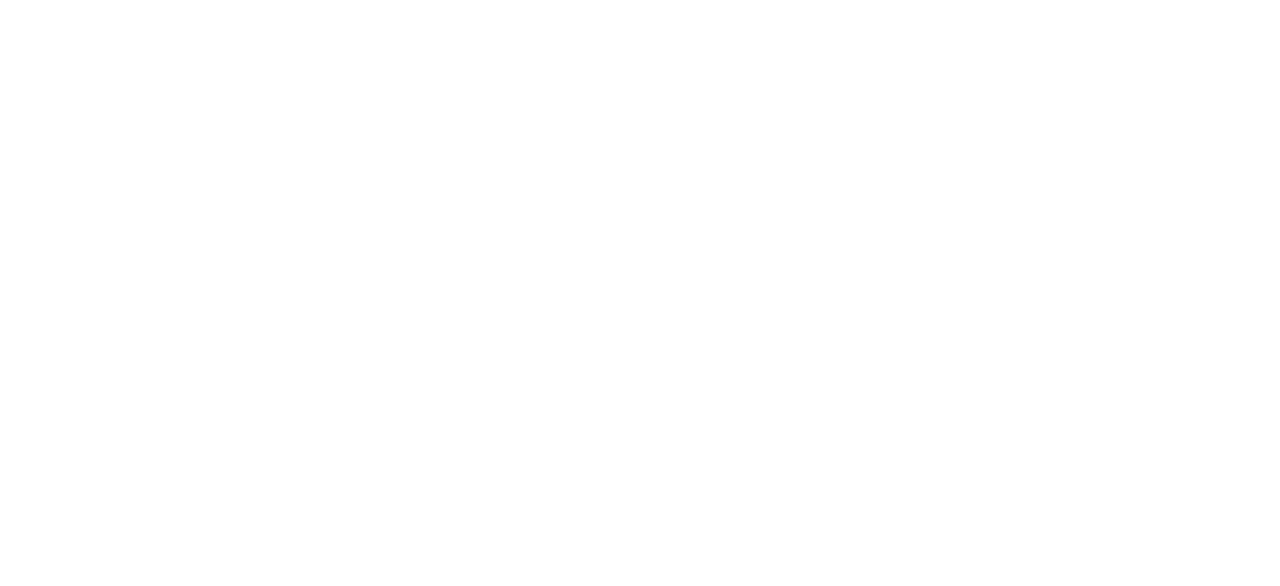
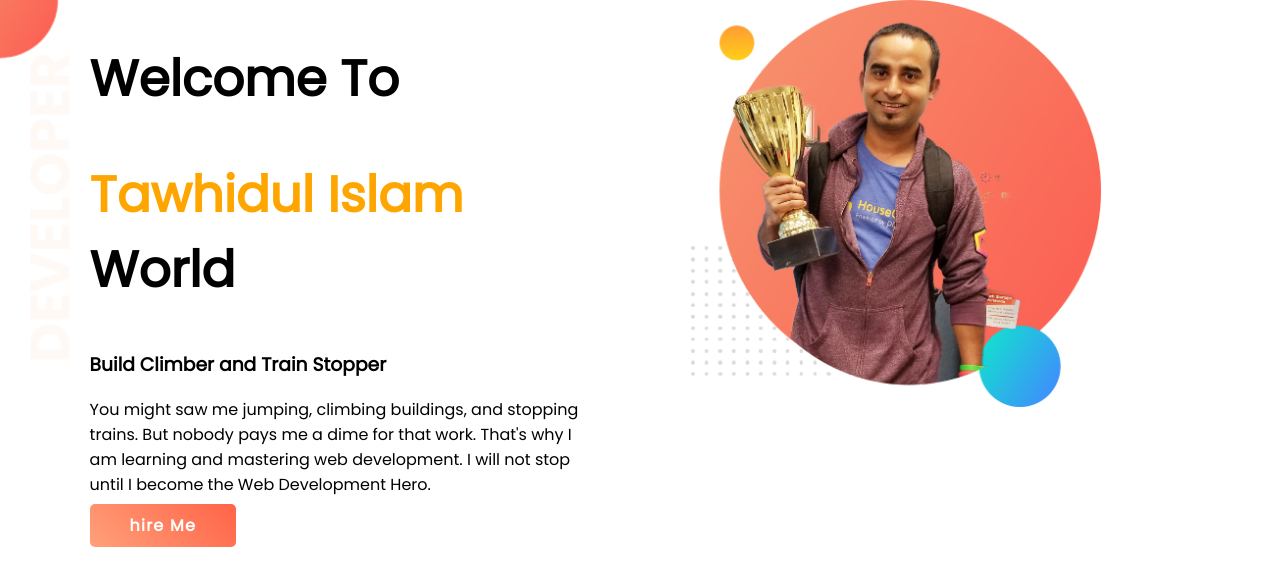
Before and after one commit to tawhidulislam1/developer-portfolio, a plain HTML site: page index.html in a window 1280 px wide. Drawn offline with Linux system fonts and the light colour scheme.

Commit message:
top banner

```diff
--- a/index.html
+++ b/index.html
@@ -5,9 +5,23 @@
     <meta http-equiv="X-UA-Compatible" content="IE=edge">
     <meta name="viewport" content="width=device-width, initial-scale=1.0">
     <title>Tawhid Ul Islam</title>
+    <link rel="preconnect" href="https://fonts.googleapis.com">
+    <link rel="preconnect" href="https://fonts.gstatic.com" crossorigin>
+    <link href="https://fonts.googleapis.com/css2?family=Poppins&display=swap" rel="stylesheet">
     <link rel="stylesheet" href="style.css">
 </head>
 <body>
-
+    <section class="top-banner">
+        <div class="half-width">
+            <h1>Welcome To</h1>
+            <h1><span class="orange-color">Tawhidul Islam</span> World</h1>
+            <h3>Build Climber and Train Stopper</h3>
+            <p>You might saw me jumping, climbing buildings, and stopping trains. But nobody pays me a dime for that work. That's why I am learning and mastering web development. I will not stop until I become the Web Development Hero.</p>
+            <a href="#" class="hire-me">hire Me</a>
+        </div>
+        <div class="half-width">
+            <img src="images/jhankar.png" alt="" srcset="">
+        </div>
+    </section>
 </body>
 </html>
--- a/style.css
+++ b/style.css
@@ -0,0 +1,35 @@
+body{
+    margin: 0;
+    font-family: 'Poppins', sans-serif;
+    padding: 0;
+}
+h1{
+    font-size: 50px;
+}
+.orange-color{
+    color: orange;
+}
+section{
+    display: flex;
+}
+.half-width{
+    margin-left: 5%;
+    width: 40%;
+    padding-left: 2%;
+}
+.half-width img{
+    width: 80%;
+}
+.hire-me{
+    text-decoration: none;
+    color: #fff;
+    background:linear-gradient(45deg, lightsalmon, tomato);
+    padding: 10px 40px;
+    font-weight: 700;
+    border-radius: 5px;
+    letter-spacing: 1.2px;
+}
+.top-banner{
+    background-image: url(images/top-banner.png);
+    background-repeat: no-repeat;
+}
```
Also changed, not shown: images/dream-bg.png (added), images/exp-bg.png (added), images/jhankar.png (added), images/jhankar2.png (added), images/my-bg.png (added), images/my-bg2.png (added), images/top-banner.png (added), 7 other files.
